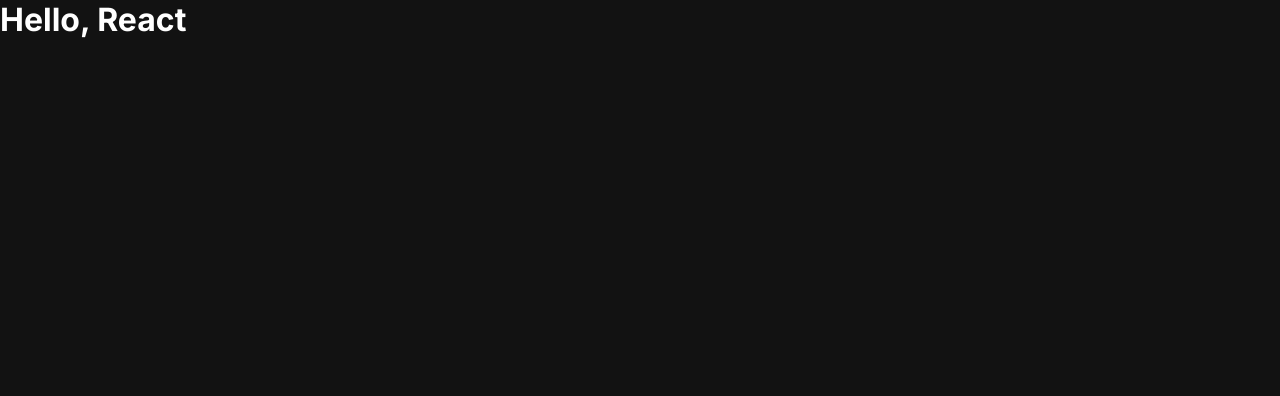
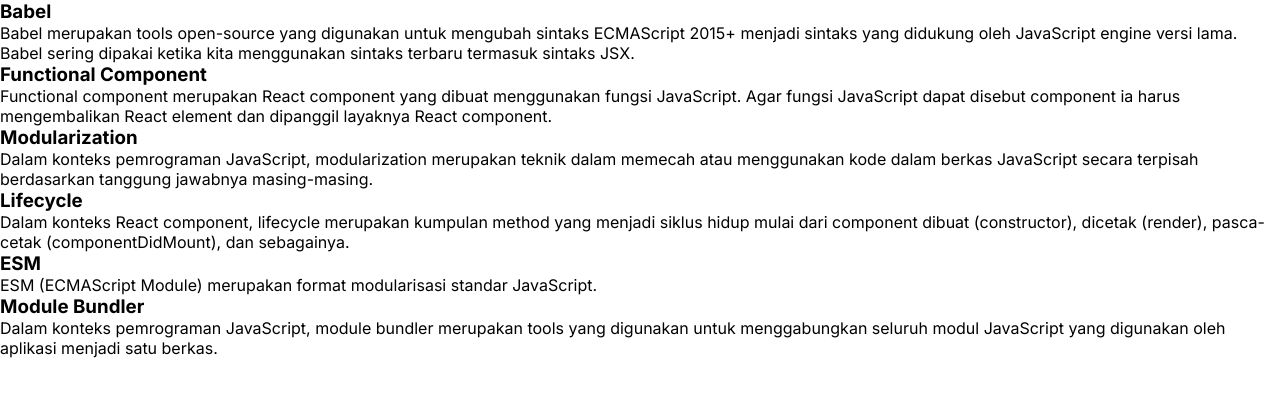
Before and after one commit to driannxi/dicoding-web-developer-journey, a React (Vite) app in the folder personal-notes-app-starter/: page / in a window 1280 px wide. Shown: the top 396 px of the page. Built offline with nearby package versions, Linux system fonts and the light colour scheme.

Commit message:
feat: render notes list from local data

```diff
--- a/personal-notes-app-starter/src/App.jsx
+++ b/personal-notes-app-starter/src/App.jsx
@@ -1,9 +1,10 @@
-import React from 'react';
+import React from "react";
+import HomePage from "./pages/HomePage";
 
 function App() {
   return (
-    <div className="app-container">
-      <h1>Hello, React</h1>
+    <div>
+      <HomePage />
     </div>
   );
 }
--- /dev/null
+++ b/personal-notes-app-starter/src/components/NoteItem.jsx
@@ -0,0 +1,12 @@
+import React from "react";
+
+function NoteItem({ id, title, body, createdAt, achived }) {
+  return (
+    <article>
+      <h3> {title}</h3>
+      <p>{body}</p>
+    </article>
+  );
+}
+
+export default NoteItem;
--- /dev/null
+++ b/personal-notes-app-starter/src/components/NoteList.jsx
@@ -0,0 +1,19 @@
+import React from "react";
+import NoteItem from "./NoteItem";
+
+function NoteList({ notes }) {
+  return (
+    <div>
+      {notes.map((note) => (
+        <NoteItem
+          key={note.id}
+          id={note.id}
+          title={note.title}
+          body={note.body}
+        />
+      ))}
+    </div>
+  );
+}
+
+export default NoteList;
--- /dev/null
+++ b/personal-notes-app-starter/src/pages/HomePage.jsx
@@ -0,0 +1,23 @@
+import React from "react";
+import { getAllNotes } from "../utils/local-data";
+import NoteList from "../components/NoteList";
+
+class HomePage extends React.Component {
+  constructor(props) {
+    super(props);
+
+    this.state = {
+      notes: getAllNotes(),
+    };
+  }
+
+  render() {
+    return (
+      <section>
+        <NoteList notes={this.state.notes} />
+      </section>
+    );
+  }
+}
+
+export default HomePage;
```
Also changed, not shown: personal-notes-app-starter/src/pages/DetailNote.jsx (added), 1 other file (tests, documents, lock files or other folders).
